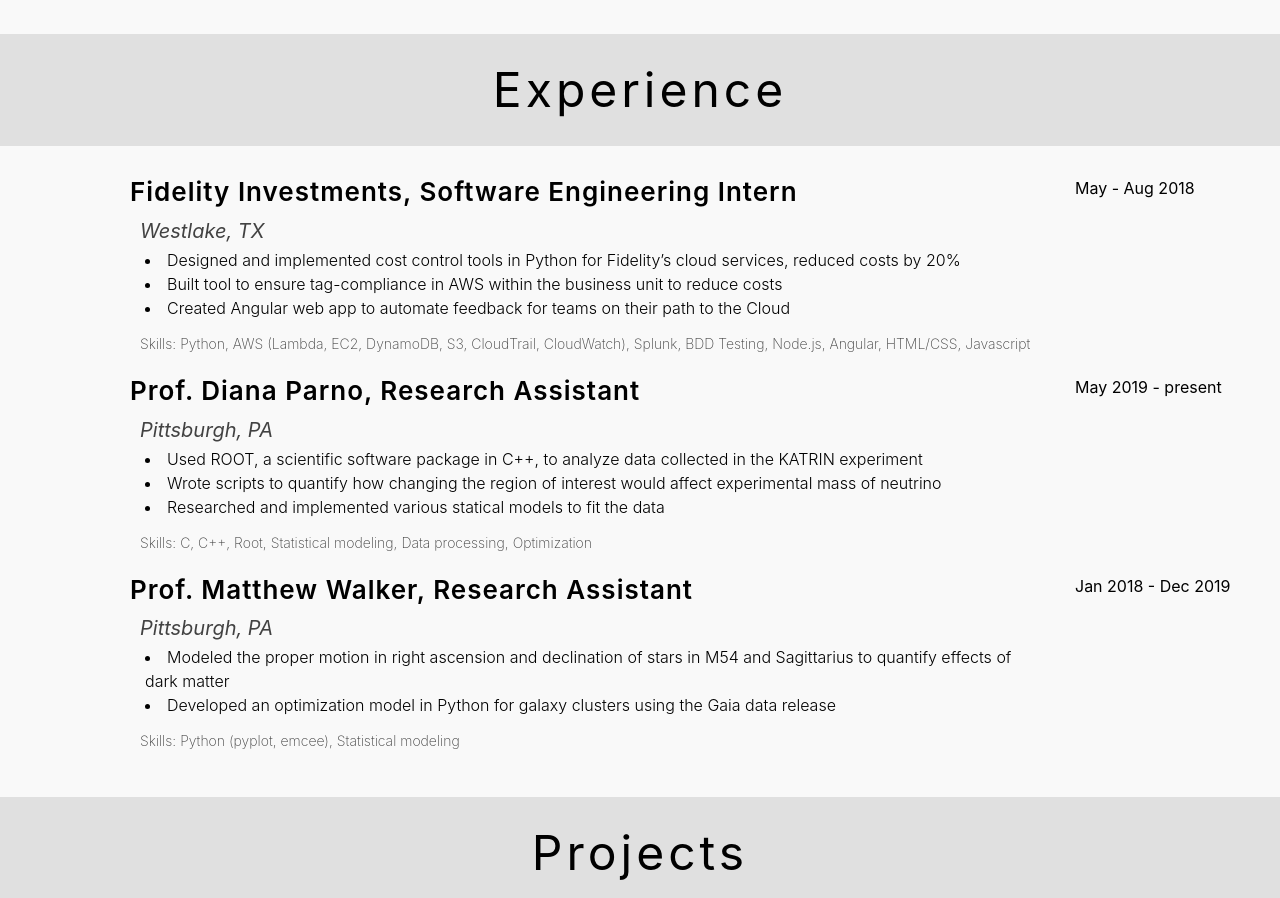
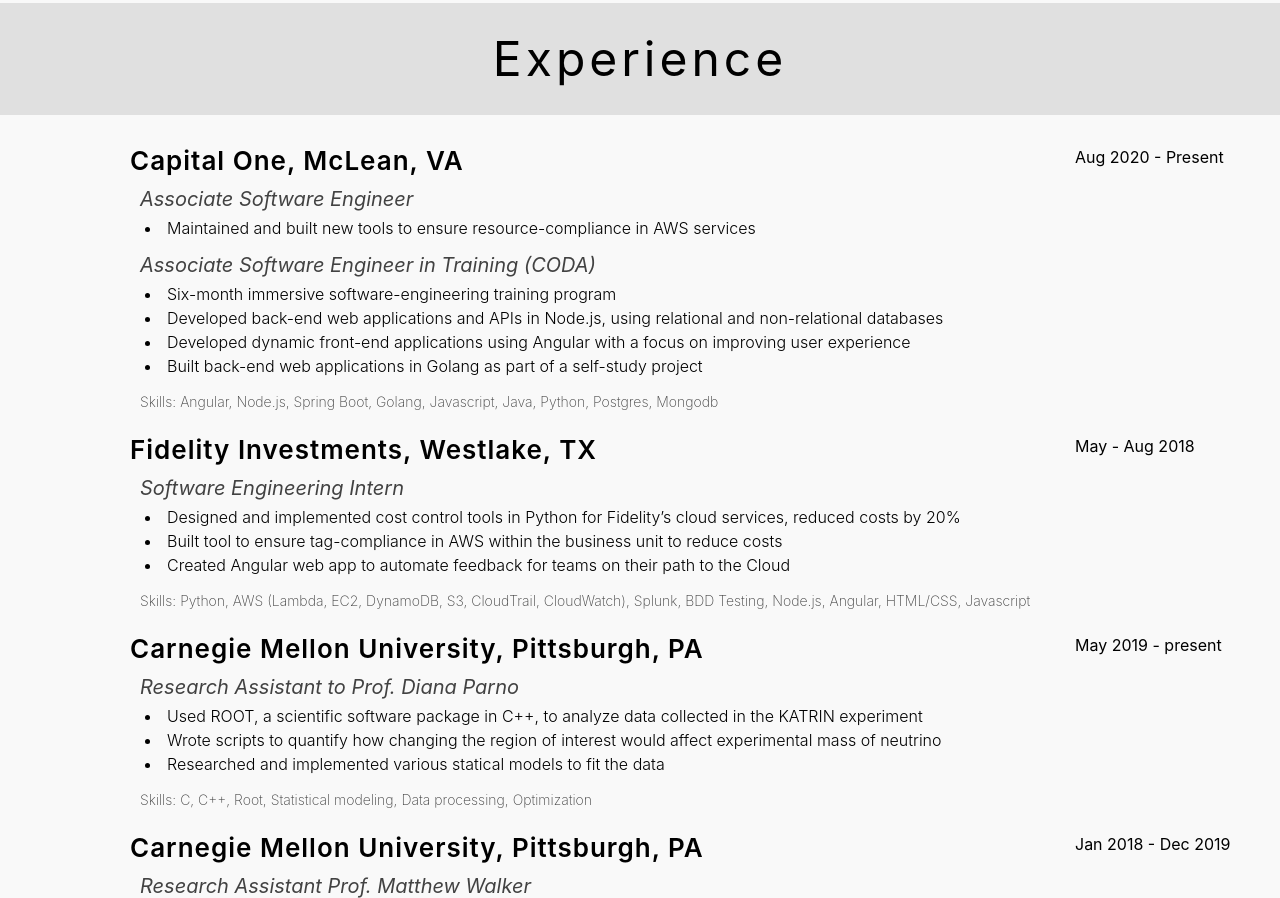
Before and after one commit to vkubyshko/CV-Website, a plain HTML site: page index.html in a window 1280 px wide. Shown: the part 1207-2105 px from the top of the page. Drawn offline with nearby package versions, Linux system fonts and the light colour scheme.

Commit message:
feb 2021 updates

```diff
--- a/index.html
+++ b/index.html
@@ -28,7 +28,7 @@
         <img class="circular--square" src="color_square.jpg" />
         <h1>VICTORIA KUBYSHKO</h1>
         <div class="line"><hr></div>
-        <h3 class="pitch">I am a senior at Carnegie Mellon University and looking for a role as an entry level software engineer at a company that fosters learning and creativity in a fast-paced environment.</h3>
+        <h3 class="pitch">I am currently an associate software engineer at Capital One. I thrive in an environment that fosters learning and creativity in a fast-paced environment.</h3>
         <a href="#education"><span class="fa fa-angle-down" style="padding-bottom: 20px;" aria-hidden="true"></span></a>
         <span id="education" class="info">
         <div class="title">Education</div>
@@ -85,10 +85,29 @@
         <span id="experience" class="info">
         <div class="title">Experience</div>
         <span class="row">
+            <div class="col-md-1"></div>
+            <div class="col-md-9">
+                <h2>Capital One, McLean, VA</h2>
+                <h5 class="italic">Associate Software Engineer</h5>
+                <ul>
+                    <li>Maintained and built new tools to ensure resource-compliance in AWS services</li>
+                </ul>
+                <h5 class="italic">Associate Software Engineer in Training (CODA)</h5>
+                <ul>
+                    <li>Six-month immersive software-engineering training program</li>
+                    <li>Developed back-end web applications and APIs in Node.js, using relational and non-relational databases</li>
+                    <li>Developed dynamic front-end applications using Angular with a focus on improving user experience</li>
+                    <li>Built back-end web applications in Golang as part of a self-study project</li>
+                </ul>
+                <h6>Skills: Angular, Node.js, Spring Boot, Golang, Javascript, Java, Python, Postgres, Mongodb</h6>
+            </div>
+            <div class="col-md-2">Aug 2020 - Present</div>
+            </span>
+        <span class="row">
         <div class="col-md-1"></div>
         <div class="col-md-9">
-            <h2>Fidelity Investments, Software Engineering Intern</h2>
-            <h5 class="italic">Westlake, TX</h5>
+            <h2>Fidelity Investments, Westlake, TX</h2>
+            <h5 class="italic">Software Engineering Intern</h5>
             <ul>
                 <li>Designed and implemented cost control tools in Python for Fidelity’s cloud services, reduced costs by 20%</li>
                 <li>Built tool to ensure tag-compliance in AWS within the business unit to reduce costs</li>
@@ -101,8 +120,8 @@
         <span class="row">
             <div class="col-md-1"></div>
             <div class="col-md-9">
-                <h2>Prof. Diana Parno, Research Assistant</h2>
-                <h5 class="italic">Pittsburgh, PA</h5>
+                <h2>Carnegie Mellon University, Pittsburgh, PA</h2>
+                <h5 class="italic">Research Assistant to Prof. Diana Parno</h5>
                 <ul>
                     <li>Used ROOT, a scientific software package in C++, to analyze data collected in the KATRIN experiment</li>
                     <li>Wrote scripts to quantify how changing the region of interest would affect experimental mass of neutrino</li>
@@ -115,8 +134,8 @@
         <span class="row">
         <div class="col-md-1"></div>
         <div class="col-md-9">
-            <h2>Prof. Matthew Walker, Research Assistant</h2>
-            <h5 class="italic">Pittsburgh, PA</h5>
+            <h2>Carnegie Mellon University, Pittsburgh, PA</h2>
+            <h5 class="italic">Research Assistant Prof. Matthew Walker</h5>
             <ul>
                 <li>Modeled the proper motion in right ascension and declination of stars in M54 and Sagittarius to quantify effects of dark matter</li>
                 <li>Developed an optimization model in Python for galaxy clusters using the Gaia data release </li>
@@ -229,6 +248,19 @@
                     <tr>
                         <td>
                             <div class="row no-gutters skills">
+                                <div class="col-md-3"><h2>Javascript</h2></div>
+                                <div class="col">
+                                    <div class="progress progress-striped">
+                                        <div class="progress-bar" role="progressbar" aria-valuenow="90" aria-valuemin="0" aria-valuemax="100" style="width: 90%; background-color: rgb(52, 125, 241);">90%</div>
+                                    </div>
+                                </div>
+                                <div class="col-md-2 percent"></div>
+                            </div>
+                        </td>
+                    </tr>
+                    <tr>
+                        <td>
+                            <div class="row no-gutters skills">
                                 <div class="col-md-3"><h2>Python</h2></div>
                                 <div class="col">
                                     <div class="progress progress-striped">
@@ -258,7 +290,7 @@
                                 <div class="col-md-3"><h2>HTML</h2></div>
                                 <div class="col">
                                     <div class="progress">
-                                        <div class="progress-bar" role="progressbar" aria-valuenow="50" aria-valuemin="0" aria-valuemax="100" style="width: 50%; background-color: rgb(52, 125, 241);">50%</div>
+                                        <div class="progress-bar" role="progressbar" aria-valuenow="60" aria-valuemin="0" aria-valuemax="100" style="width: 60%; background-color: rgb(52, 125, 241);">60%</div>
                                     </div>
                                 </div>
                                 <div class="col-md-2 percent"></div>
@@ -271,7 +303,7 @@
                                 <div class="col-md-3"><h2>CSS</h2></div>
                                 <div class="col">
                                     <div class="progress">
-                                        <div class="progress-bar" role="progressbar" aria-valuenow="50" aria-valuemin="0" aria-valuemax="100" style="width: 50%; background-color: rgb(52, 125, 241);">50%</div>
+                                        <div class="progress-bar" role="progressbar" aria-valuenow="60" aria-valuemin="0" aria-valuemax="100" style="width: 60%; background-color: rgb(52, 125, 241);">60%</div>
                                     </div>
                                 </div>
                                 <div class="col-md-2 percent"></div>
@@ -281,7 +313,7 @@
                     <tr>
                         <td>
                             <div class="row no-gutters skills">
-                                <div class="col-md-3"><h2>JavaScript</h2></div>
+                                <div class="col-md-3"><h2>Java</h2></div>
                                 <div class="col">
                                     <div class="progress">
                                         <div class="progress-bar" role="progressbar" aria-valuenow="40" aria-valuemin="0" aria-valuemax="100" style="width: 40%; background-color: rgb(52, 125, 241);">40%</div>
```
Also changed, not shown: 1 other file.
